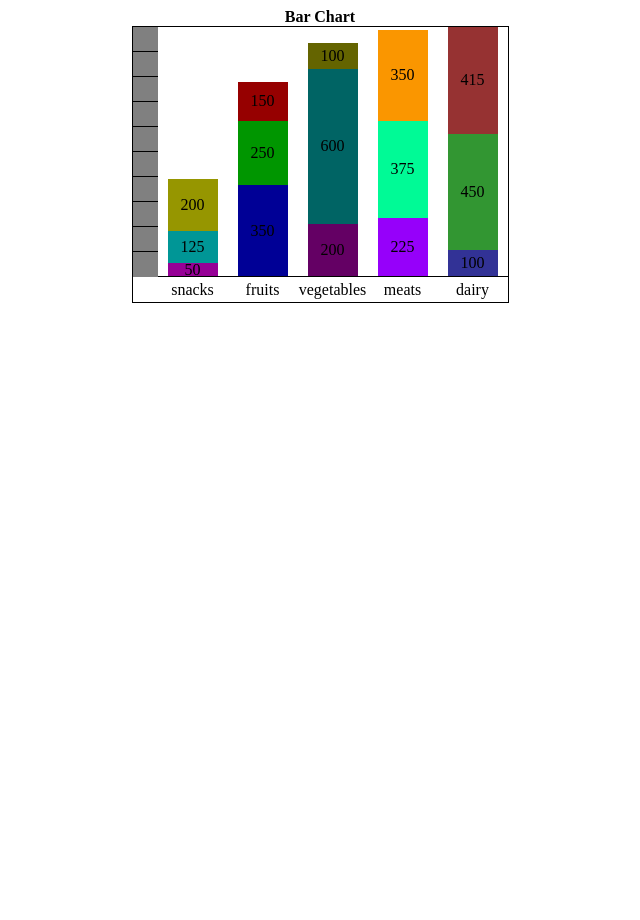
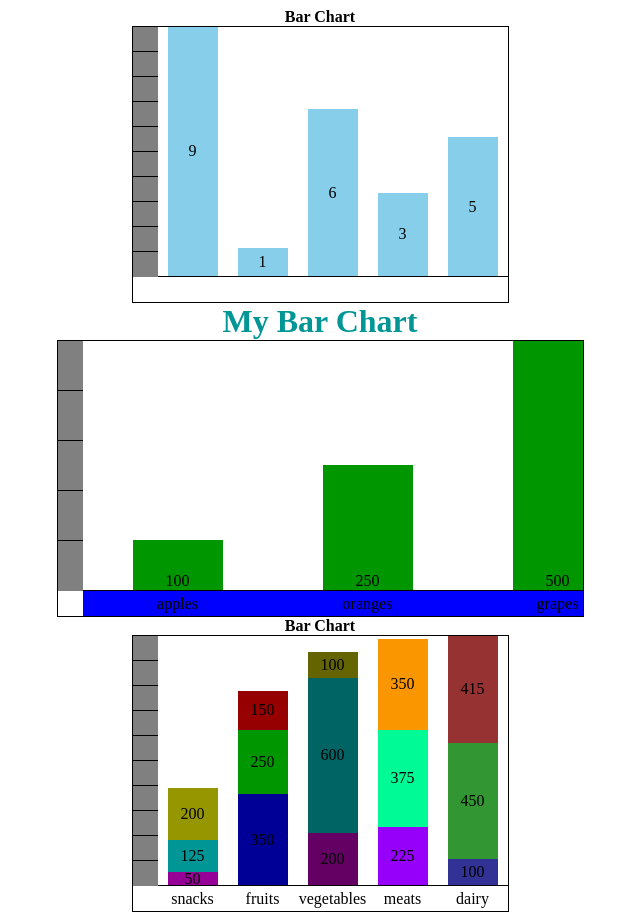
Before and after one commit to anthonycampbell/bar-chart, a website: page index.html in a window 1280 px wide. Shown: the whole page, without its empty margins (320-960 px from the left). Before the commit the page ends 800 px from the top, so only its background shows below. Drawn offline with nearby package versions, Linux system fonts and the light colour scheme.

Commit message:
adding demos

```diff
--- a/index.html
+++ b/index.html
@@ -11,6 +11,7 @@
 <body>
   <div id="demo"></div>
   <div id="demo1"></div>
+  <div id="demo2"></div>
   <script>main()</script>
 </body>
 </html>
--- a/script.js
+++ b/script.js
@@ -261,5 +261,9 @@ const main = function() {
     labelColor: 'blue',
   };
   let demo = $("#demo");
-  drawBarChart(data2, demo, {});
+  let demo1 = $("#demo1");
+  let demo2 = $("#demo2");
+  drawBarChart(data, demo, {});
+  drawBarChart(data0, demo1, options);
+  drawBarChart(data2, demo2, {});
 };
```
